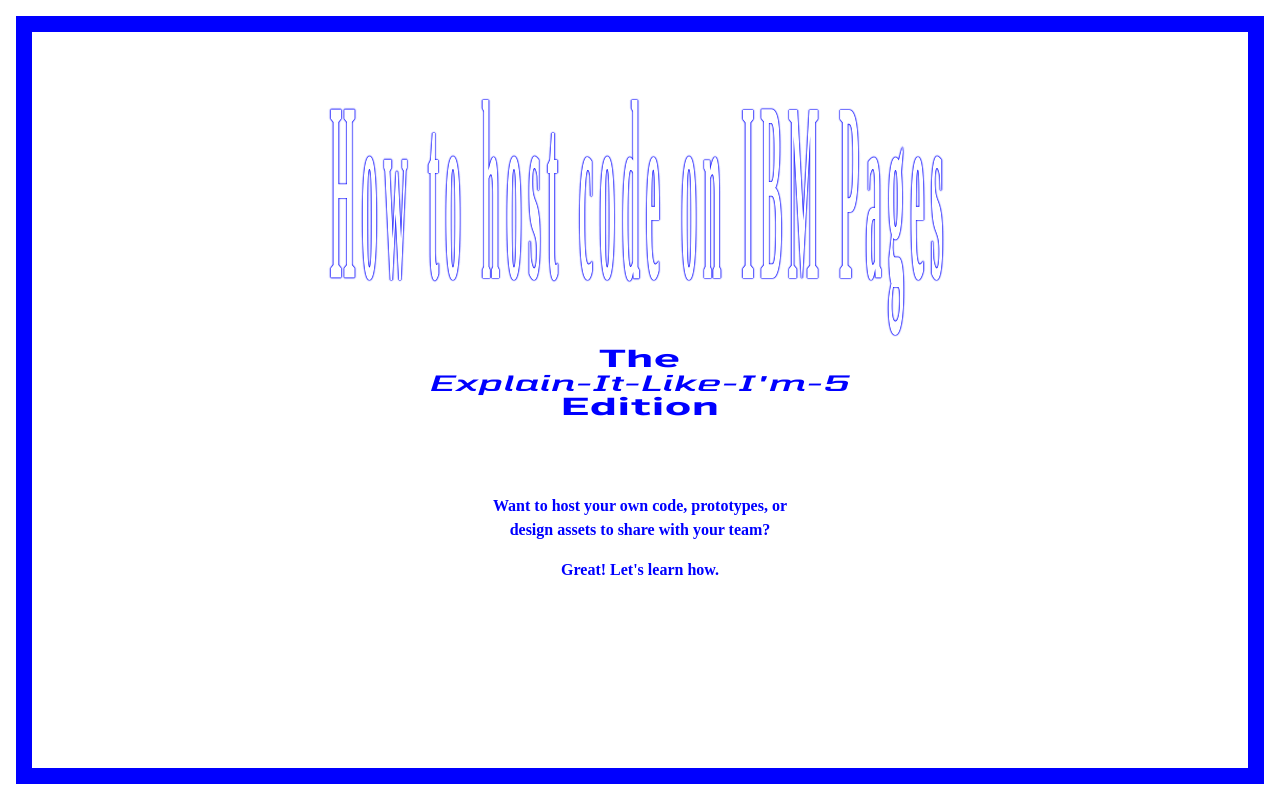
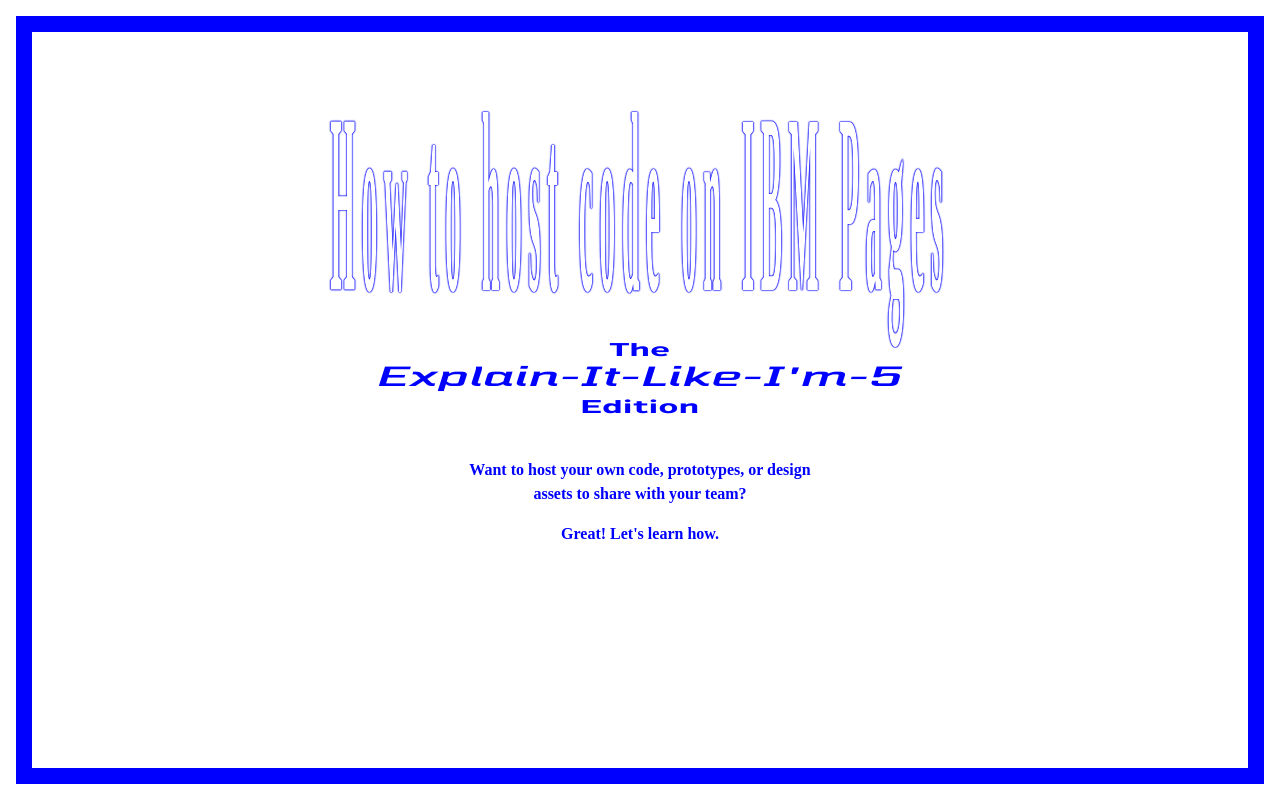
Before and after one commit to thundernixon/howto-hostonibmpages, a plain HTML site: page index.html in a window 1280 px wide. Shown: the top 797 px of the page. Drawn offline with nearby package versions, Linux system fonts and the light colour scheme; files that its build step writes are made by us from their sources; a script that the page names is missing; a web font is replaced by a local one.

Commit message:
refined hero typography

```diff
--- a/scss/modules/_hero.scss
+++ b/scss/modules/_hero.scss
@@ -66,7 +66,7 @@
 
 		@media screen and (max-width: 350px) {
 			font-size: .75em;
-			Transform: scale(1, 5);
+			transform: scale(1, 5);
 			margin: 3em auto;
 		}
 	}
@@ -74,12 +74,19 @@
 	h2 {
 		flex-grow: 1;
 		width: 70%;
-		margin: auto;
-		margin-bottom: 2em;
+		margin: -1em auto 1em ;
+		// margin-bottom: 2em;
 		color: $blue;
-		font-size: 2em;
+		font-size: 1.5em;
+		line-height: 1.5em;
 		font-weight: bold;
-		Transform:scale(1.5,.75);
+		transform:scale(1.5,.75);
+
+
+		em {
+			font-size: 1.5em;
+		}
+
 
 		@media screen and (max-width: 600px) {
 			font-size: 1em;
@@ -94,7 +101,7 @@
 	p {
 		font-weight: bold;
 		color: $blue;
-		max-width: 300px;
+		max-width: 350px;
 		margin: auto auto 1em;
 
 
```
Also changed, not shown: dist/css/main.css, dist/css/main.min.css.
